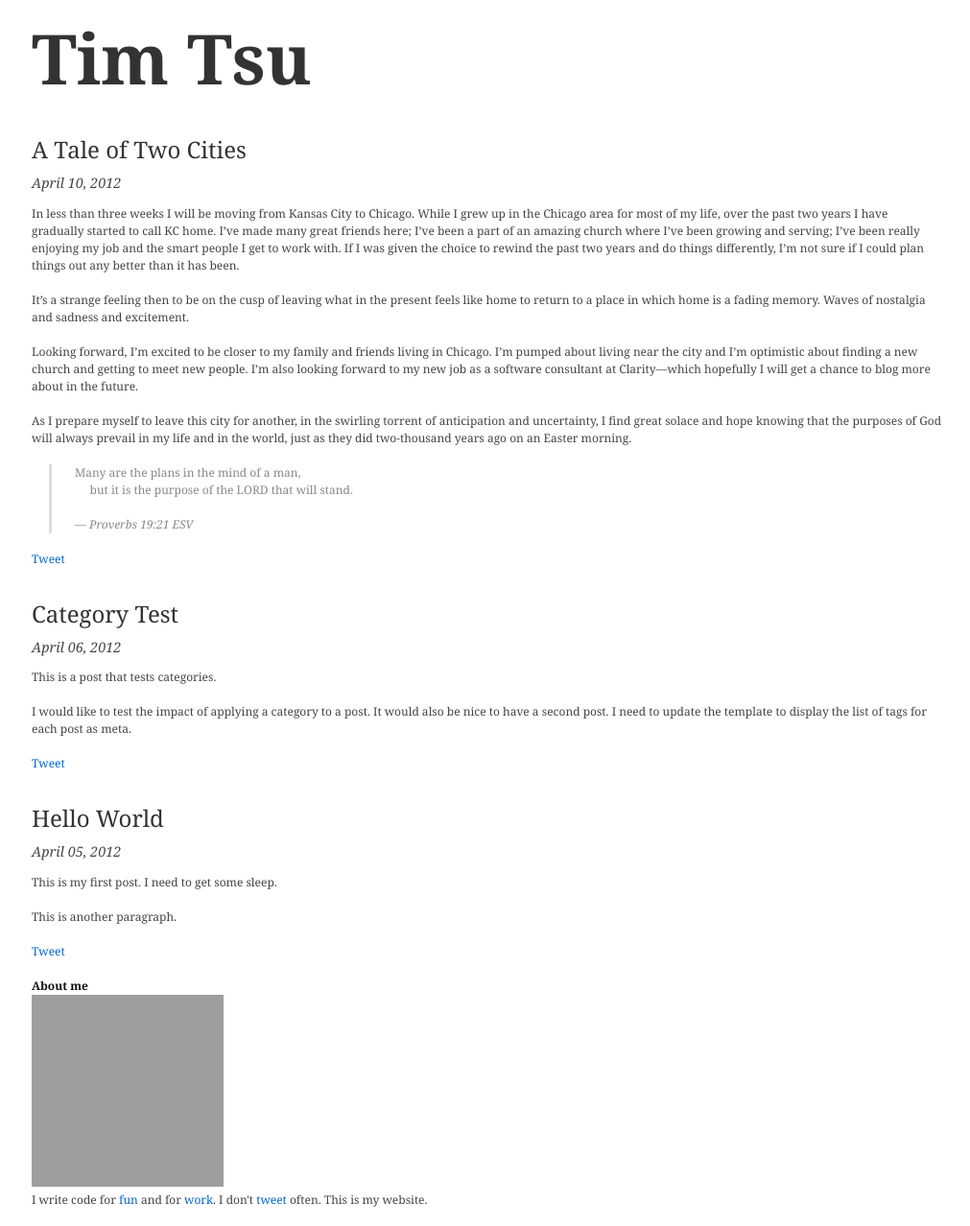
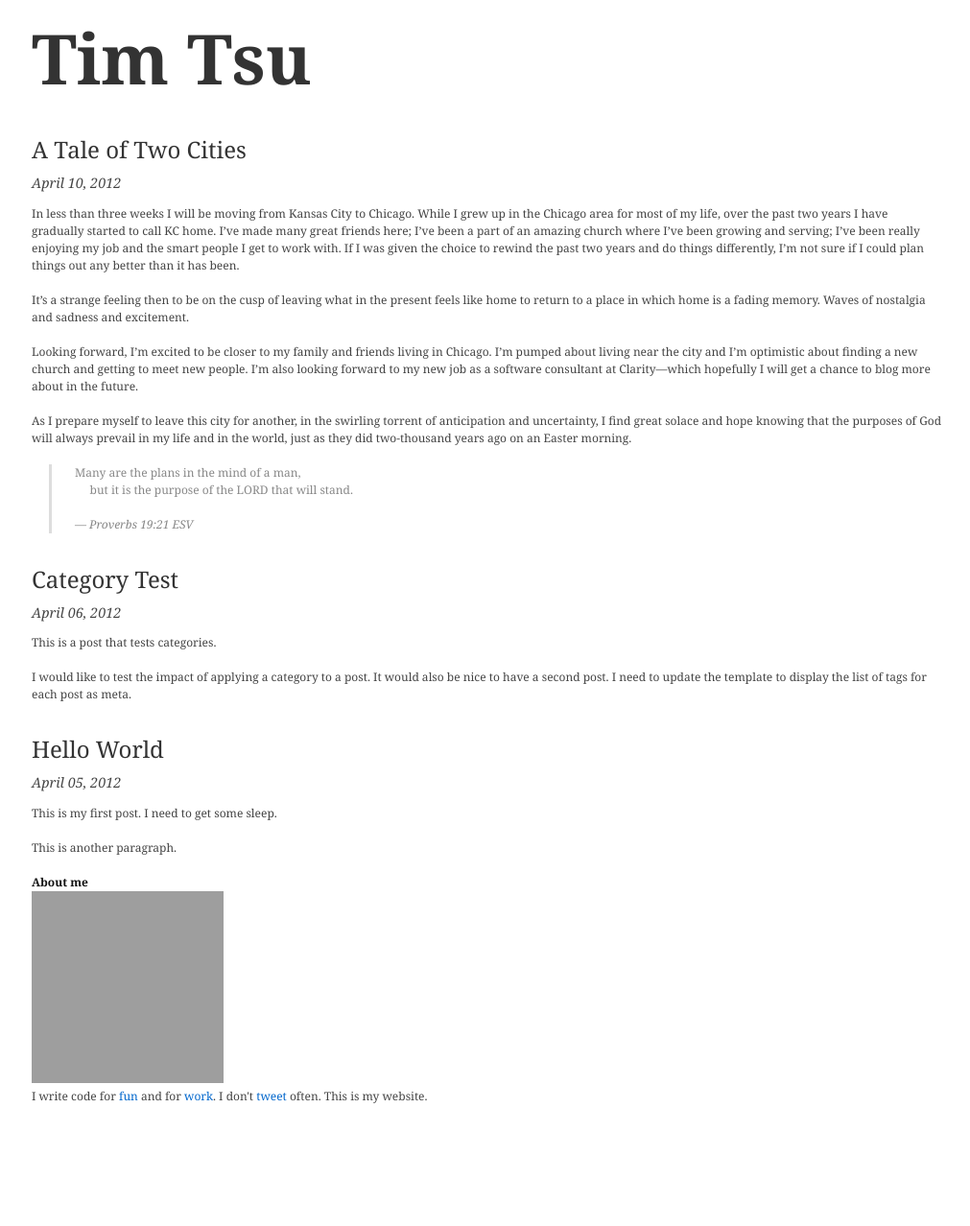
Before and after one commit to ttsu/ttsu.github.com, a Jekyll site: the page built from index.html, in a window 1280 px wide. Shown: the whole page at 96% size, without its empty margins (132-1143 px from the left). Built offline with Jekyll 4.4.1, drawn with Linux system fonts in a browser that asks for light colours; comment, search, counter and statistics services are not loaded; after the commit the page ends 1170 px from its top, so only the background shows below that; grey boxes are pictures that could not be loaded.

Commit message:
remove twitter button from home page

```diff
--- a/index.html
+++ b/index.html
@@ -9,12 +9,5 @@ title: Tim Tsu
         <time datetime="{{ post.date | date_to_xmlschema }}" pubdate>{{ post.date | date: "%B %d, %Y" }}</time>
     </header>
     {{ post.content }}
-    <footer>
-        <p class="tweet">
-            {% capture tweet_url %}{{ site.url }}{{ post.url }}{% endcapture %}
-            {% assign  tweet_text = post.title %}
-            {% include twitter/share %}
-        </p>
-    </footer>
 </article>
 {% endfor %}
```
